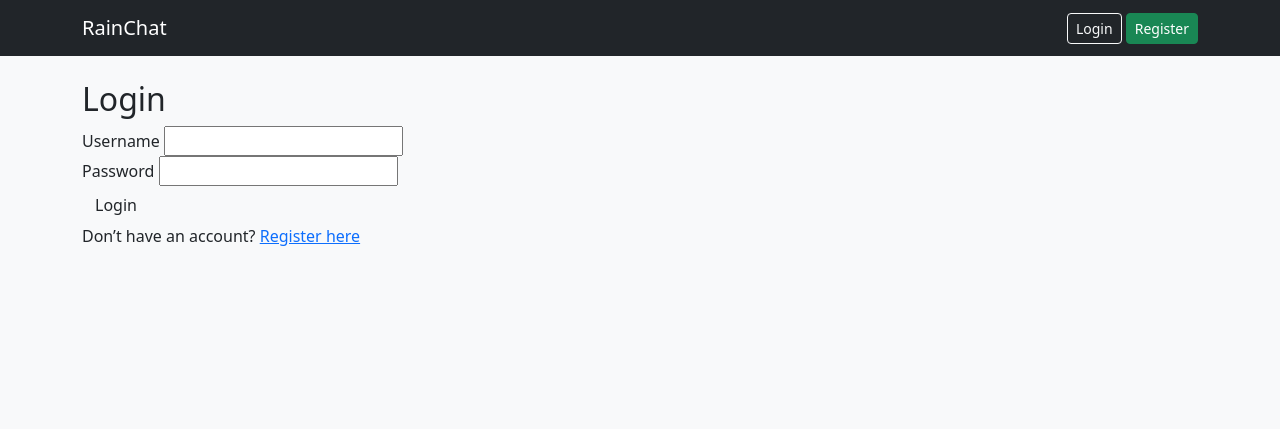
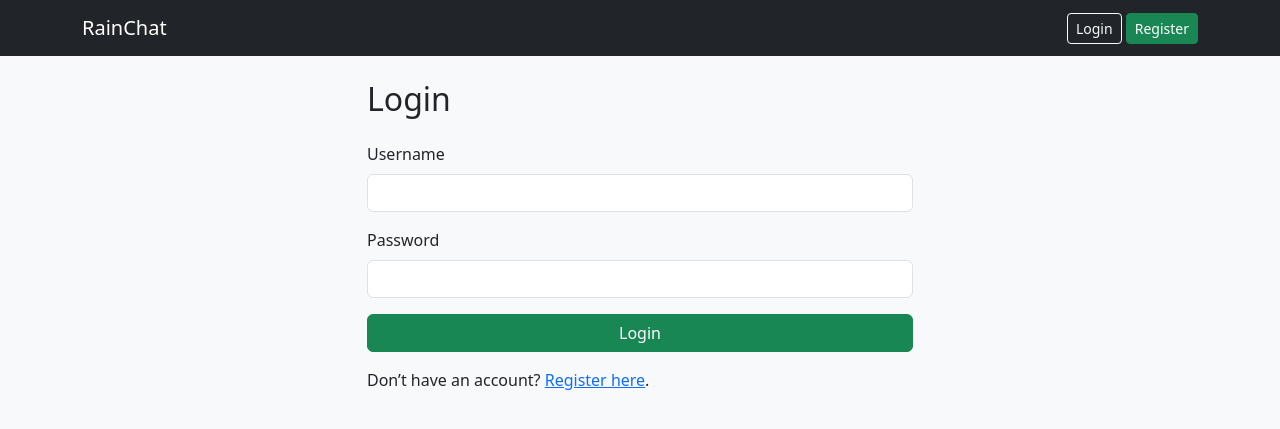
Before and after one commit to Damolaxo/rain-chat.github.io, a Flask app: page /login in a window 1280 px wide. Shown: the top 429 px of the page. Run offline with Flask 3, Linux system fonts and the light colour scheme.

Commit message:
Update login.html

```diff
--- a/templates/login.html
+++ b/templates/login.html
@@ -1,19 +1,29 @@
 {% extends "base.html" %}
+{% block title %}Login - RainChat{% endblock %}
+
 {% block content %}
-<div class="form-container">
-  <h2>Login</h2>
-  <form method="POST" action="{{ url_for('login') }}">
-    {{ form.hidden_tag() }}
-    <div class="form-group">
-      {{ form.username.label }}
-      {{ form.username(class="input-field") }}
-    </div>
-    <div class="form-group">
-      {{ form.password.label }}
-      {{ form.password(class="input-field") }}
-    </div>
-    <button type="submit" class="btn">Login</button>
-  </form>
-  <p class="switch-link">Don’t have an account? <a href="{{ url_for('register') }}">Register here</a></p>
+<div class="row justify-content-center">
+  <div class="col-md-6">
+    <h2 class="mb-4">Login</h2>
+    <form method="POST" action="{{ url_for('login') }}">
+      {{ form.hidden_tag() }}
+
+      <div class="mb-3">
+        {{ form.username.label(class="form-label") }}
+        {{ form.username(class="form-control") }}
+      </div>
+
+      <div class="mb-3">
+        {{ form.password.label(class="form-label") }}
+        {{ form.password(class="form-control") }}
+      </div>
+
+      <button type="submit" class="btn btn-success w-100">Login</button>
+    </form>
+
+    <p class="mt-3">
+      Don’t have an account? <a href="{{ url_for('register') }}">Register here</a>.
+    </p>
+  </div>
 </div>
 {% endblock %}
```
